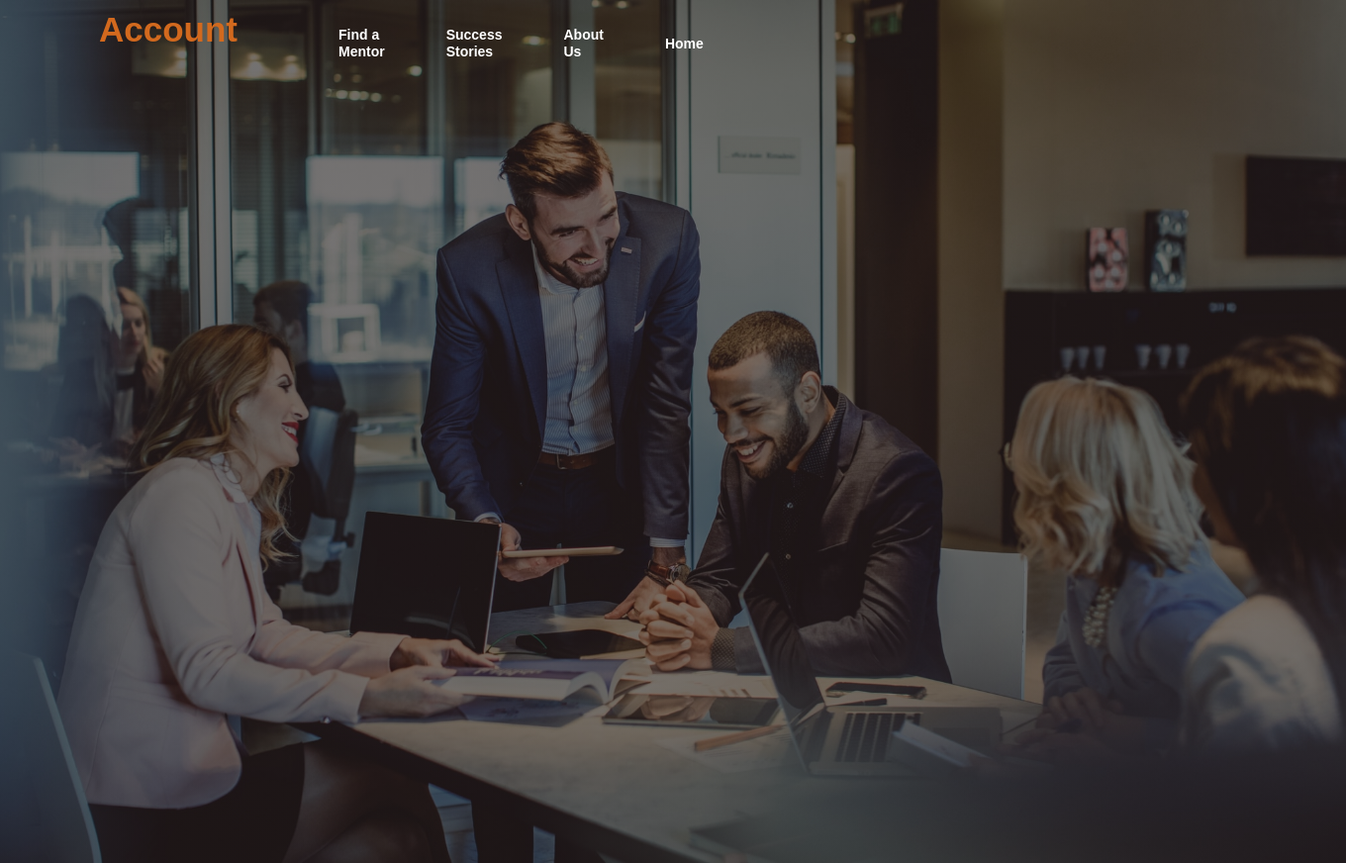
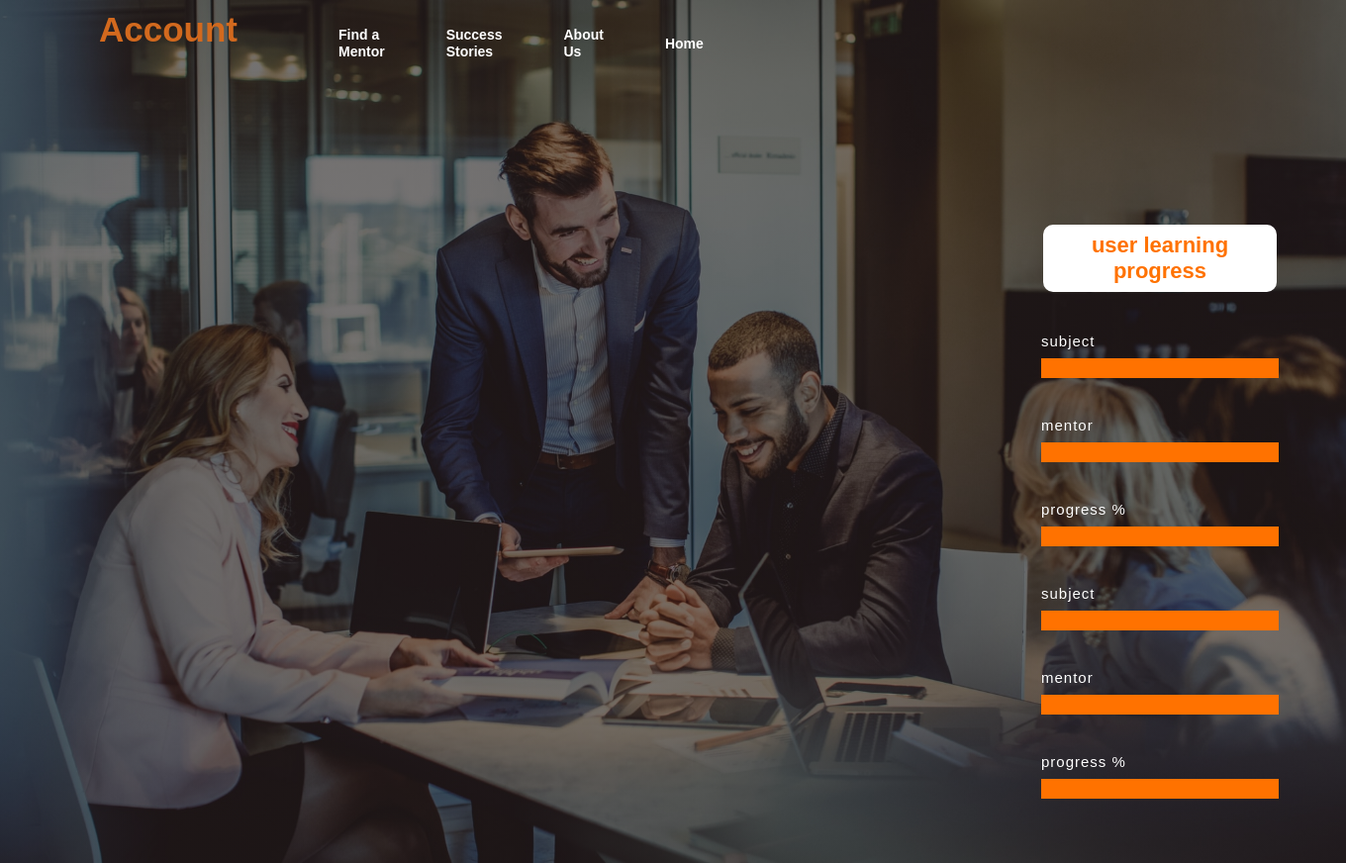
Before and after one commit to alexciechano/Mentor-website, a PHP site: page /Account.html in a window 1360 px wide. Shown: the whole page at 99% size. Run offline with PHP 8.4, Linux system fonts and the light colour scheme.

Commit message:
a message

```diff
--- a/Account.css
+++ b/Account.css
@@ -64,3 +64,51 @@ ul li a{
 ul li a:hover{
     color: #ff7200;
 }
+
+.form{
+    width: 250px;
+    height:380px;
+    background: linear-gradient(to top, rgb(0, 0, 0)50%);
+    position: absolute;
+    top: 200px;
+    left: 1027px;
+    border-radius: 10px;
+    padding: 25px;
+}
+
+.form h2{
+    width: 220px;
+    font-family: sans-serif;
+    text-align: center;
+    color: #ff7200;
+    font-size: 22px;
+    background-color: #ffffff;
+    border-radius: 10px;
+    margin: 2px;
+    padding: 8px;
+}
+
+.form input{
+    width: 240px;
+    height: 35px;
+    background:transparent;
+    border-bottom: 20px solid #ff7200;
+    border-top:none;
+    border-right: none;
+    border-left: none;
+    color: #fefdfd;
+    font-size: 15px;
+    letter-spacing: 1px;
+    margin-top: 30px;
+    font-family: sans-serif;
+}
+
+.form input:focus{
+    outline: none;
+
+}
+
+::placeholder{
+    color: #ffffff;
+    font-family: Arial;
+}
--- a/Account.html
+++ b/Account.html
@@ -20,3 +20,13 @@
                     <li><a href="index.html">Home</a></li>
                 </ul>
             </div>
+
+            <div class="form">
+                <h2>user learning progress</h2>
+                <input type="text" name="sub" placeholder="subject">
+                <input type="text" name="ment" placeholder="mentor">
+                <input type="number" name="prog" placeholder="progress %">
+
+                <input type="text" name="sub2" placeholder="subject">
+                <input type="text" name="ment2" placeholder="mentor">
+                <input type="number" name="prog2" placeholder="progress %">
--- a/index.html
+++ b/index.html
@@ -17,7 +17,7 @@
                     <li><a href="#">Find a Mentor</a></li>
                     <li><a href="#">Success Stories</a></li>
                     <li><a href="#">About Us</a></li>
-                    <li><a href="#">Account</a></li>
+                    <li><a href="Account.html">Account</a></li>
                 </ul>
             </div>
             <div class="search">
```
